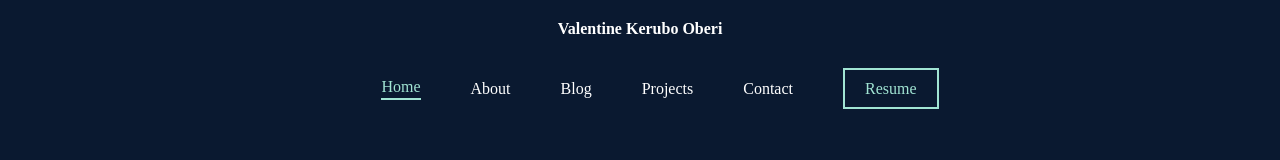
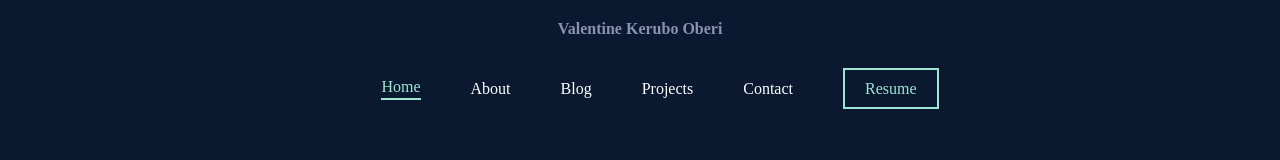
Before and after one commit to Vkerubo/my-portolio, a React (Create React App) app: page / in a window 1280 px wide. Shown: the top 160 px of the page. Built offline with nearby package versions, Linux system fonts and the light colour scheme.

Commit message:
adjust header color

```diff
--- a/src/components/HeroSection.js
+++ b/src/components/HeroSection.js
@@ -33,6 +33,10 @@ const HeroColumn = styled.div`
 const HiText = styled.div`
   font-size: 16px;
   color: #a1e4d3;
+
+  @media (max-width: 768px) {
+    font-size: 1opx;
+  }
 `;
 
 const NameText = styled.div`
@@ -124,7 +128,6 @@ const DescriptionText = styled.div`
 const HeroImageContainer = styled.div`
   //flex-shrink: 0;
   margin-left: 2px;
-
 `;
 
 const HeroImageStyled = styled.img`
--- a/src/components/Navbar.js
+++ b/src/components/Navbar.js
@@ -13,7 +13,7 @@ const NavbarContainer = styled.div`
 `;
 
 const Header = styled.h1`
-  color: #fff;
+  color: #8891b0;
   font-size: 16px;
   font-weight: regular;
   margin: 0;
```
